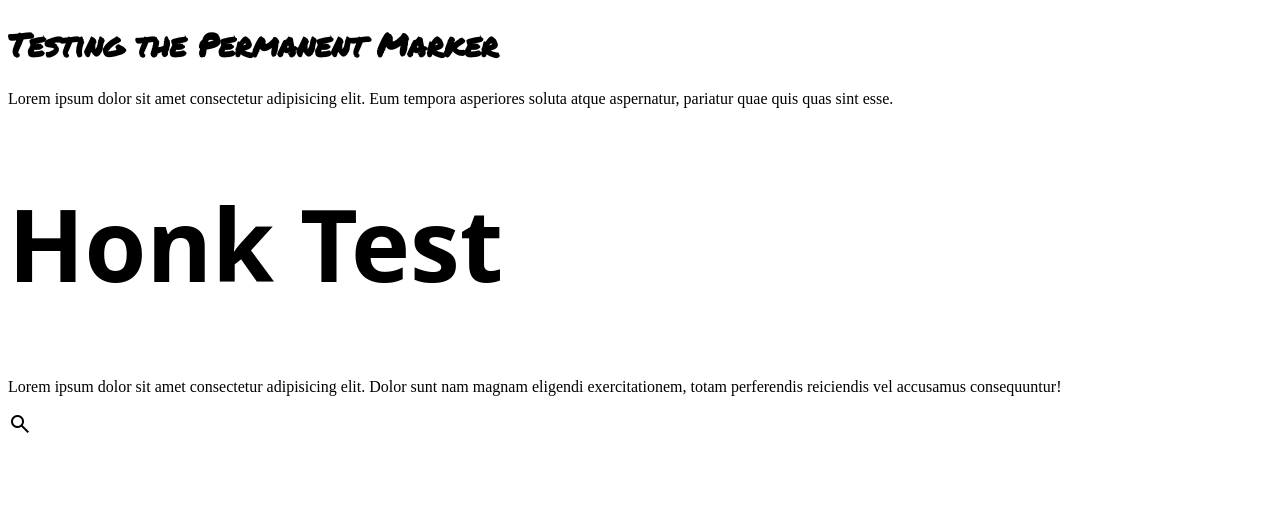
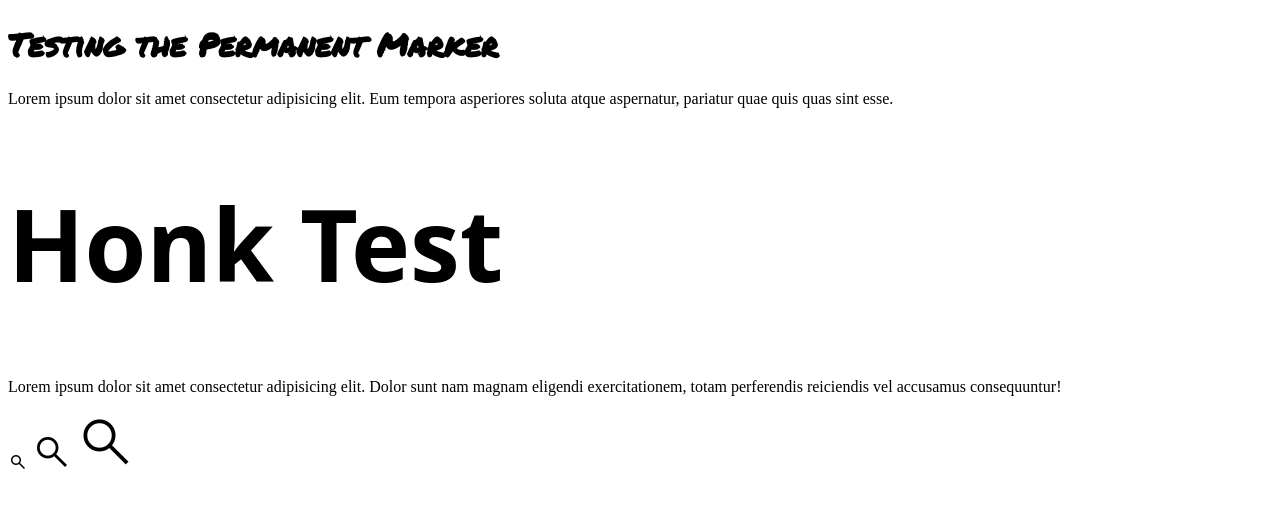
Before and after one commit to Tec-Voc-IDM/WebExamples, a plain HTML site: page GoogleFonts/index.html in a window 1280 px wide. Drawn offline with nearby package versions, Linux system fonts and the light colour scheme; a web font is replaced by a local one.

Commit message:
Changed Google Fonts files.

```diff
--- a/GoogleFonts/index.html
+++ b/GoogleFonts/index.html
@@ -6,7 +6,7 @@
         <link rel="preconnect" href="https://fonts.googleapis.com">
         <link rel="preconnect" href="https://fonts.gstatic.com" crossorigin>
         <link href="https://fonts.googleapis.com/css2?family=Honk&family=Permanent+Marker&display=swap" rel="stylesheet">
-        <link rel="stylesheet" href="https://fonts.googleapis.com/css2?family=Material+Symbols+Outlined:opsz,wght,FILL,GRAD@20..48,100..700,0..1,-50..200" />
+        <link href="https://fonts.googleapis.com/css2?family=Material+Symbols+Outlined" rel="stylesheet" />
     </head>
     <body>
         <h1 class="permanentMarker">Testing the Permanent Marker</h1>
@@ -15,9 +15,15 @@
         <h1 class="honkText">Honk Test</h1>
         <p>Lorem ipsum dolor sit amet consectetur adipisicing elit. Dolor sunt nam magnam eligendi exercitationem, totam perferendis reiciendis vel accusamus consequuntur!</p>
 
-        <span class="material-symbols-outlined">
+        <span class="material-symbols-outlined size-20">
             search
-            </span>
+        </span>
+        <span class="material-symbols-outlined size-40">
+            search
+        </span>
+        <span class="material-symbols-outlined size-60">
+            search
+        </span>
 
     </body>
 </html>
--- a/GoogleFonts/style.css
+++ b/GoogleFonts/style.css
@@ -6,3 +6,16 @@
     font-family: "Honk", system-ui;
     font-size: 100px;
 }
+
+
+.material-symbols-outlined.size-20 {
+  font-size: 20px;
+}
+
+.material-symbols-outlined.size-40 {
+    font-size: 40px;
+}
+
+.material-symbols-outlined.size-60 {
+    font-size: 60px;
+}
```
